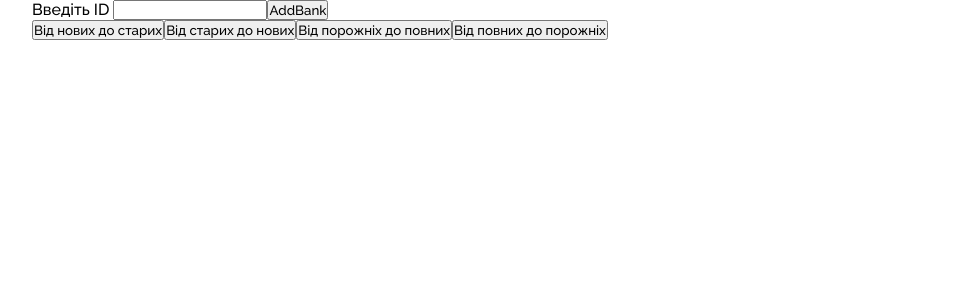
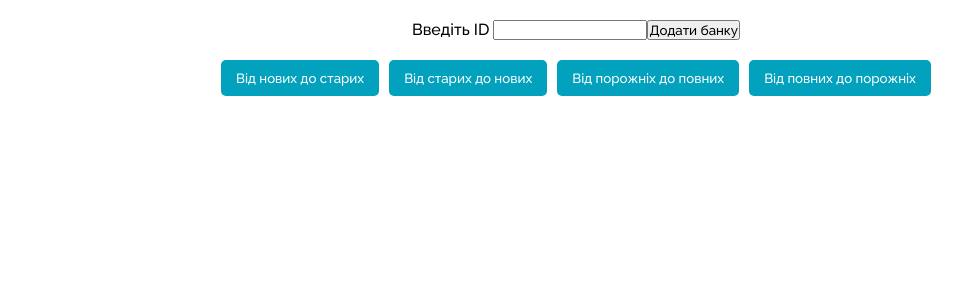
Before and after one commit to NOsysisSA/Vyshybanky, a React (Create React App) app: page / in a window 1280 px wide. Shown: the top 300 px of the page, without its empty margins (64-1026 px from the left). Built offline with nearby package versions, Linux system fonts and the light colour scheme.

Commit message:
Added Card component

```diff
--- a/package.json
+++ b/package.json
@@ -6,8 +6,6 @@
     "@testing-library/jest-dom": "^5.17.0",
     "@testing-library/react": "^13.4.0",
     "@testing-library/user-event": "^13.5.0",
-    "axios": "^1.5.0",
-    "papaparse": "^5.4.1",
     "react": "^18.2.0",
     "react-dom": "^18.2.0",
     "react-icons": "^4.12.0",
--- a/src/App.jsx
+++ b/src/App.jsx
@@ -1,19 +1,17 @@
-import React from 'react'
-import Main from './Components/AddBanka'
-import { SWRConfig } from 'swr';
-import "./app.css"
+import React from "react";
+import Main from "./Components/AddBanka";
+import { SWRConfig } from "swr";
+import "./Styles/app.css";
 function App() {
   const swrConfig = {
     refreshInterval: 10 * 60 * 1000,
     dedupingInterval: 10 * 60 * 1000,
-  }
+  };
   return (
     <SWRConfig value={swrConfig}>
-    <div className='app'>
-      <Main/>
-    </div>
+      <Main />
     </SWRConfig>
-  )
+  );
 }
 
-export default App
+export default App;
--- a/src/Components/AddBanka.jsx
+++ b/src/Components/AddBanka.jsx
@@ -1,33 +1,15 @@
 import React, { useState, useEffect } from "react";
 import Cards from "./Cards";
-import "./add.css";
+import "../Styles/add.css";
 
 function AddBanka() {
-  const [bankId, setBankId] = useState('')
-  const [data, setData] = useState(null)
-  const [banks, setBanks] = useState([])
-
+  const [bankId, setBankId] = useState("");
+  const [data, setData] = useState(null);
+  const [banks, setBanks] = useState([]);
 
   const apiUrl = `https://jar-5pt4zcwc3a-ey.a.run.app/?jar=${bankId}`;
 
   useEffect(() => {
-    const fetchData = async () => {
-      try {
-        const res = await fetch(apiUrl);
-        const responseData = await res.json()
-        setData(responseData);
-      } catch (error) {
-        console.error('Loading error:', error)
-      }
-    }
-
-    if (bankId) {
-      fetchData();
-    }
-  }, [bankId, apiUrl]);
-
-  useEffect(() => {
-
     const storedBanks = localStorage.getItem("banks");
     if (storedBanks) {
       setBanks(JSON.parse(storedBanks));
@@ -35,70 +17,96 @@ function AddBanka() {
   }, []);
 
   const handleInputChange = (event) => {
-    setBankId(event.target.value)
-  }
+    setBankId(event.target.value);
+  };
 
-  const addBank = () => {
-    if (data && data.data) {
-      let percent = data.data.jarAmount / data.data.jarGoal * 100
+  const addBank = async () => {
+    if (bankId) {
+      try {
+        const res = await fetch(apiUrl);
+        const responseData = await res.json();
+        const bankId = apiUrl.replace(
+          "https://jar-5pt4zcwc3a-ey.a.run.app/?jar=",
+          ""
+        );
+        let percent =
+          (responseData.data.jarAmount / responseData.data.jarGoal) * 100;
         percent = Math.floor(percent);
 
         const newBank = {
           percent: percent,
           id: bankId,
-        banka: data.data,
+          banka: responseData.data,
           date: Date.now(),
-      }
-
+        };
 
         const updatedBanks = [...banks, newBank];
         localStorage.setItem("banks", JSON.stringify(updatedBanks));
 
-
-      setBanks(updatedBanks)
-      setBankId('')
+        setBanks(updatedBanks);
+        setBankId("");
+        setData(responseData);
+      } catch (error) {
+        console.error("Loading error:", error);
       }
     }
-  console.log(banks)
+  };
 
   const handleSortByDateOldToNew = () => {
-    const sortedData = [...banks].sort((a,b) => a.date - b.date)
-    setBanks(sortedData)
-  }
+    const sortedData = [...banks].sort((a, b) => a.date - b.date);
+    setBanks(sortedData);
+  };
 
   const handleSortByDateNewToOld = () => {
-    const sortedData = [...banks].sort((a,b) => b.date - a.date)
-    setBanks(sortedData)
-  }
+    const sortedData = [...banks].sort((a, b) => b.date - a.date);
+    setBanks(sortedData);
+  };
 
   const handleSortByPErcentCleanToFull = () => {
-    const sortedData = [...banks].sort((a,b) => a.percent - b.percent)
-    setBanks(sortedData)
-  }
+    const sortedData = [...banks].sort((a, b) => a.percent - b.percent);
+    setBanks(sortedData);
+  };
 
   const handleSortByPErcentFullToClean = () => {
-    const sortedData = [...banks].sort((a,b) => b.percent - a.percent)
-    setBanks(sortedData)
-  }
+    const sortedData = [...banks].sort((a, b) => b.percent - a.percent);
+    setBanks(sortedData);
+  };
 
   return (
     <div className="main">
       <div className="addBanks">
         <label>Введіть ID </label>
         <input type="text" value={bankId} onChange={handleInputChange} />
-        <button onClick={addBank}>AddBank</button>
+        <button onClick={addBank}>Додати банку</button>
       </div>
-      <div className="sortBat">
-        <button onClick={handleSortByDateNewToOld}>Від нових до старих</button>
-        <button onClick={handleSortByDateOldToNew}>Від старих до нових</button>
-        <button onClick={handleSortByPErcentCleanToFull}>Від порожніх до повних</button>
-        <button onClick={handleSortByPErcentFullToClean}>Від повних до порожніх</button>
+      {banks.length !== 1 && (
+        <div className="sortBar">
+          <button className="sortButton" onClick={handleSortByDateNewToOld}>
+            Від нових до старих
+          </button>
+          <button className="sortButton" onClick={handleSortByDateOldToNew}>
+            Від старих до нових
+          </button>
+          <button
+            className="sortButton"
+            onClick={handleSortByPErcentCleanToFull}
+          >
+            Від порожніх до повних
+          </button>
+          <button
+            className="sortButton"
+            onClick={handleSortByPErcentFullToClean}
+          >
+            Від повних до порожніх
+          </button>
         </div>
-      <div className='cards'>
+      )}
+
+      <div className="cards">
         <Cards banks={banks} />
       </div>
     </div>
-  )
+  );
 }
 
 export default AddBanka;
--- /dev/null
+++ b/src/Components/Card.jsx
@@ -0,0 +1,42 @@
+import React from "react";
+
+function Card({ bank }) {
+  return (
+    <div className="card">
+      <div className="img">
+        <img src="https://send.monobank.ua/img/jar/uah_50.png" alt="Банка" />
+      </div>
+      {bank.banka ? (
+        <>
+          <div className="name">
+            <h1>{bank.banka.name}</h1>
+          </div>
+          <p>{bank.percent}%</p>
+          <div className="line">
+            <div style={{ width: `${bank.percent}%` }} className="res"></div>
+          </div>
+          <div className="money">
+            <div className="jarAmount">
+              <p>Накопичено</p>
+              <p>{bank.banka.jarAmount}₴</p>
+            </div>
+            <div className="jarGoal">
+              <p>Мета</p>
+              <p>{bank.banka.jarGoal}₴</p>
+            </div>
+          </div>
+          <div className="info">
+            <strong>
+              <p>{bank.banka.ownerName}</p>
+            </strong>
+            <p className="description">{bank.banka.description}</p>
+          </div>
+        </>
+      ) : (
+        <p>Помилка завантаження данних</p>
+      )}
+    </div>
+  );
+}
+
+export default Card;
--- a/src/Components/Cards.jsx
+++ b/src/Components/Cards.jsx
@@ -1,49 +1,13 @@
 import React from "react";
-import "./cards.css";
+import "../Styles/cards.css";
+import Card from "./Card";
 function Cards({ banks }) {
-
   return (
     <div className="content">
       <div className="cards">
         {banks.map((bank, index) => (
           <div key={index}>
-            {bank.banka ? (
-              <div className="card">
-                <div className="img">
-
-                  <img
-                    src="https://send.monobank.ua/img/jar/uah_50.png"
-                    alt="Банка"
-                  />
-                </div>
-                <div className="name">
-                  <h1>{bank.banka.name}</h1>
-                </div>
-                <p>{bank.percent}%</p>
-                <div className="line">
-                  <div
-                    style={{ width: `${bank.percent}%` }}
-                    className="res"
-                  ></div>
-                </div>
-                <div className="money">
-                  <div className="jarAmount">
-                    <p>Накопичено</p>
-                    <p>{bank.banka.jarAmount}₴</p>
-                  </div>
-                  <div className="jarGoal">
-                  <p>Мета</p>
-                    <p>{bank.banka.jarGoal}₴</p>
-                  </div>
-                </div>
-                <div className="info">
-                  <strong><p>{bank.banka.ownerName}</p></strong>
-                  <p className="description">{bank.banka.description}</p>
-                </div>
-              </div>
-            ) : (
-              <p>Err</p>
-            )}
+            {bank.banka ? <Card bank={bank} /> : <p>Err</p>}
           </div>
         ))}
       </div>
--- a/src/Components/add.css
+++ /dev/null
@@ -1,3 +0,0 @@
-.main{
-    width: 85%;
-}
--- a/src/Components/cards.css
+++ /dev/null
@@ -1,54 +0,0 @@
-.cards{
-    display: flex;
-    justify-content: center;
-    flex-wrap: wrap;
-}
-
-.card{
-    border: 1px solid gray;
-    border-radius: 20px;
-    padding: 10px;
-    width: 280px;
-    height: 525px;
-    display: flex;
-    flex-direction: column;
-    justify-content: space-evenly;
-    margin: 20px;
-}
-img{
-    width: 120px;
-    height: 120px;
-}
-.money{
-    background-color: #e4e2e2;
-    border-radius: 30px;
-    display: flex;
-    padding: 0 auto;
-    font-size: 15px;
-}
-.jarAmount, .jarGoal {
-    padding: 0 5px;
-}
-
-.line{
-    width: 100%;
-    height: 3px;
-    border:1px solid black;
-    border-radius: 20px;
-}
-
-.res{
-    background-color: black;
-    width: 50%;
-    height: 3px;
-}
-.content {
-  display: flex;
-  flex-direction: column;
-  justify-content: center;
-  align-items: center;
-}
-.money{
-    display: flex;
-    justify-content: space-around;
-}
--- /dev/null
+++ b/src/Styles/add.css
@@ -0,0 +1,42 @@
+.main {
+  display: flex;
+  flex-direction: column;
+  align-items: center;
+  padding: 20px;
+}
+
+.addBanks {
+  margin-bottom: 20px;
+}
+
+.sortBat {
+  display: flex;
+  justify-content: space-around;
+  margin-bottom: 20px;
+}
+
+.cards {
+  width: 100%;
+}
+.sortBar {
+  display: flex;
+  justify-content: space-around;
+  margin-bottom: 20px;
+}
+
+.sortButton {
+  background-color: #02a2be;
+  color: #fff;
+  padding: 10px 15px;
+  border: none;
+  border-radius: 5px;
+  cursor: pointer;
+  transition: background-color 0.3s;
+  margin: 0 5px;
+  transition: 0.3s;
+}
+
+.sortButton:hover {
+  background-color: #037488;
+  transform: scale(1.1);
+}
--- /dev/null
+++ b/src/Styles/app.css
@@ -0,0 +1,10 @@
+* {
+  padding: 0;
+  margin: 0;
+  font-family: "Raleway", sans-serif;
+}
+.app {
+  display: flex;
+  justify-content: center;
+  align-items: center;
+}
--- /dev/null
+++ b/src/Styles/cards.css
@@ -0,0 +1,62 @@
+.cards {
+  display: flex;
+  justify-content: center;
+  flex-wrap: wrap;
+}
+
+.card {
+  border: 1px solid gray;
+  border-radius: 20px;
+  padding: 10px;
+  width: 280px;
+  height: 525px;
+  display: flex;
+  flex-direction: column;
+  justify-content: space-evenly;
+  margin: 20px;
+}
+img {
+  width: 120px;
+  height: 120px;
+  display: flex;
+  align-items: center;
+  justify-content: center;
+}
+.money {
+  background-color: #e4e2e2;
+  border-radius: 30px;
+  display: flex;
+  padding: 0 auto;
+  font-size: 15px;
+}
+.jarAmount,
+.jarGoal {
+  padding: 0 5px;
+}
+
+.line {
+  width: 100%;
+  height: 3px;
+  border: 1px solid black;
+  border-radius: 20px;
+}
+
+.res {
+  background-color: black;
+  width: 50%;
+  height: 3px;
+}
+.content {
+  display: flex;
+  flex-direction: column;
+  justify-content: center;
+  align-items: center;
+}
+.money {
+  display: flex;
+  justify-content: space-around;
+}
+.card .img {
+  display: flex;
+  justify-content: center;
+}
--- a/src/app.css
+++ /dev/null
@@ -1,10 +0,0 @@
-*{
-    padding: 0;
-    margin: 0;
-    font-family: 'Raleway', sans-serif;
-}
-.app{
-    display: flex;
-    justify-content: center;
-    align-items: center;
-}
--- a/src/index.jsx
+++ b/src/index.jsx
@@ -1,15 +1,4 @@
 import * as ReactDOMClient from 'react-dom/client';
 import App from './App';
-
-import React from 'react'
-
-function MyApp() {
-  return (
-    <div>
-      <App/>
-    </div>
-  )
-}
-
 const app = ReactDOMClient.createRoot(document.getElementById("root"))
-app.render(<MyApp />)
+app.render(<App />)
```
Lines whose indentation alone changed are shown as unchanged.
